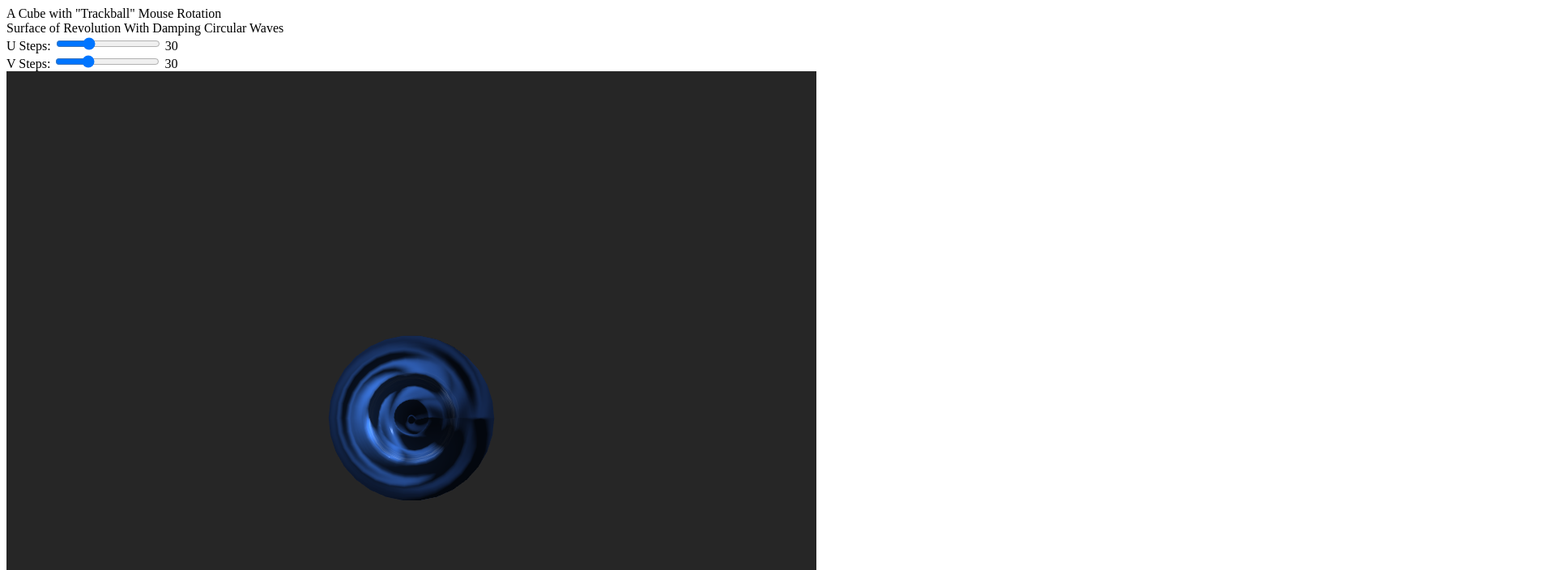
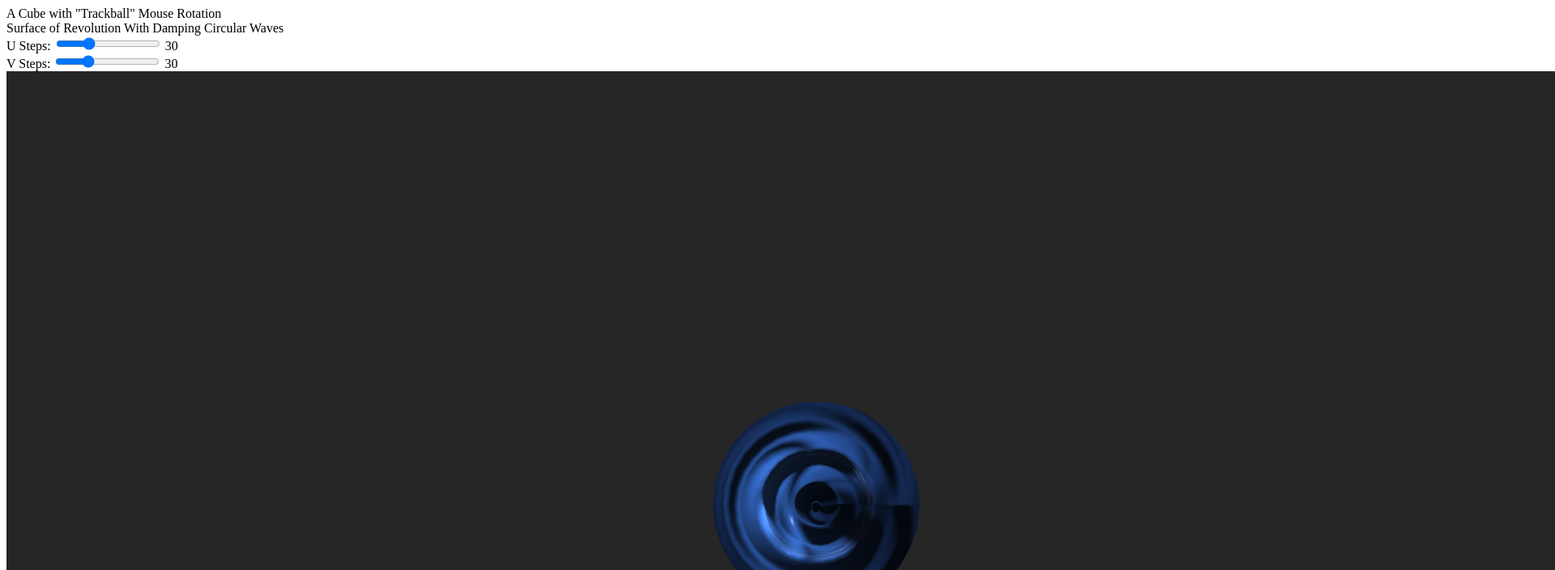
Before and after one commit to tarpetos/WebGL, a plain HTML site: page index.html in a window 1280 px wide. Shown: the top 704 px of the page at 81% size, 1920 px wide, since content can reach past the window. Drawn offline with Linux system fonts and the light colour scheme; animation ran at ten frames a second.

Commit message:
Complete CGW

```diff
--- a/index.html
+++ b/index.html
@@ -25,7 +25,7 @@
     </div>
 
     <div id="canvas-holder">
-        <canvas width="1000" height="800" id="webglcanvas"></canvas>
+        <canvas width="2000" height="1000" id="webglcanvas"></canvas>
     </div>
 </body>
 </html>
--- a/main.js
+++ b/main.js
@@ -5,6 +5,116 @@ let buffers;
 let programInfo;
 let textures;
 let then = 0;
+let texturePoint = { u: 0.5, v: 0.5 };
+let textureScale = 1.0;
+const POINT_MOVE_SPEED = 0.01;
+const SCALE_MIN = 0.5;
+const SCALE_MAX = 4.0;
+
+function initKeyboardControls() {
+    document.addEventListener("keydown", (event) => {
+        switch(event.key.toUpperCase()) {
+            case "W":
+                texturePoint.v = Math.max(0, texturePoint.v - POINT_MOVE_SPEED);
+                break;
+            case "S":
+                texturePoint.v = Math.min(1, texturePoint.v + POINT_MOVE_SPEED);
+                break;
+            case "A":
+                texturePoint.u = Math.max(0, texturePoint.u - POINT_MOVE_SPEED);
+                break;
+            case "D":
+                texturePoint.u = Math.min(1, texturePoint.u + POINT_MOVE_SPEED);
+                break;
+            case "Q":
+                textureScale = Math.max(SCALE_MIN, textureScale - 0.1);
+                break;
+            case "E":
+                textureScale = Math.min(SCALE_MAX, textureScale + 0.1);
+                break;
+        }
+        draw();
+    });
+}
+
+function loadTexture(gl, url) {
+    const texture = gl.createTexture();
+    gl.bindTexture(gl.TEXTURE_2D, texture);
+    const pixel = new Uint8Array([0, 0, 255, 255]);
+    gl.texImage2D(gl.TEXTURE_2D, 0, gl.RGBA, 1, 1, 0, gl.RGBA, gl.UNSIGNED_BYTE, pixel);
+
+    const image = new Image();
+    image.onload = function() {
+        gl.bindTexture(gl.TEXTURE_2D, texture);
+        gl.texImage2D(gl.TEXTURE_2D, 0, gl.RGBA, gl.RGBA, gl.UNSIGNED_BYTE, image);
+        gl.generateMipmap(gl.TEXTURE_2D);
+    };
+    image.src = url;
+    return texture;
+}
+
+function initTextures(gl) {
+    const textures = {
+        diffuse: loadTexture(gl, "Textures/diffuse.png"),
+        specular: loadTexture(gl, "Textures/specular.png"),
+        normal: loadTexture(gl, "Textures/normal.png")
+    };
+
+    Object.values(textures).forEach(texture => {
+        gl.bindTexture(gl.TEXTURE_2D, texture);
+        gl.texParameteri(gl.TEXTURE_2D, gl.TEXTURE_MIN_FILTER, gl.LINEAR_MIPMAP_LINEAR);
+        gl.texParameteri(gl.TEXTURE_2D, gl.TEXTURE_MAG_FILTER, gl.LINEAR);
+        gl.texParameteri(gl.TEXTURE_2D, gl.TEXTURE_WRAP_S, gl.REPEAT);
+        gl.texParameteri(gl.TEXTURE_2D, gl.TEXTURE_WRAP_T, gl.REPEAT);
+    });
+
+    return textures;
+}
+
+function CreateSurfaceData() {
+    const vertices = [];
+    const indices = [];
+    const texCoords = [];
+    const tangents = [];
+    const m = 6, b = 6, a = 4, n = 0.5, phi = 0;
+    const omega = m * Math.PI / b;
+    const uSteps = parseInt(document.getElementById("uStepsSlider").value);
+    const vSteps = parseInt(document.getElementById("vStepsSlider").value);
+    const MAX_U = Math.PI * 2;
+    const STEP_U = MAX_U / uSteps;
+    const STEP_R = b / vSteps;
+
+    for (let ri = 0; ri <= vSteps; ri++) {
+        const r = ri * STEP_R;
+        for (let ui = 0; ui <= uSteps; ui++) {
+            const u = ui * STEP_U;
+            const x = r * Math.cos(u);
+            const y = r * Math.sin(u);
+            const z = a * Math.exp(-n * r) * Math.sin(omega * r + phi);
+            const scaler = 0.3;
+            vertices.push(scaler * x, scaler * y, scaler * z);
+            texCoords.push(ui / uSteps, ri / vSteps);
+            const tangent = [-r * Math.sin(u), r * Math.cos(u), 0];
+            const len = Math.sqrt(tangent[0] * tangent[0] + tangent[1] * tangent[1] + tangent[2] * tangent[2]);
+            tangents.push(tangent[0]/len, tangent[1]/len, tangent[2]/len);
+
+            if (ri < vSteps && ui < uSteps) {
+                const currentRow = ri * (uSteps + 1);
+                const nextRow = (ri + 1) * (uSteps + 1);
+                indices.push(
+                    currentRow + ui,
+                    nextRow + ui,
+                    currentRow + ui + 1,
+                    currentRow + ui + 1,
+                    nextRow + ui,
+                    nextRow + ui + 1
+                );
+            }
+        }
+    }
+
+    return {vertices, indices, texCoords, tangents};
+}
 
 function calculateNormals(vertices, indices) {
     const normals = new Array(vertices.length).fill(0);
@@ -32,51 +142,6 @@ function calculateNormals(vertices, indices) {
         }
     }
     return normals;
-}
-
-function CreateSurfaceData() {
-    const vertices = [];
-    const indices = [];
-    const texCoords = [];
-    const tangents = [];
-    const m = 6, b = 6, a = 4, n = 0.5, phi = 0;
-    const omega = m * Math.PI / b;
-    const uSteps = parseInt(document.getElementById("uStepsSlider").value);
-    const vSteps = parseInt(document.getElementById("vStepsSlider").value);
-    const MAX_U = Math.PI * 2;
-    const STEP_U = MAX_U / uSteps;
-    const STEP_R = b / vSteps;
-
-    for (let ri = 0; ri <= vSteps; ri++) {
-        const r = ri * STEP_R;
-        for (let ui = 0; ui <= uSteps; ui++) {
-            const u = ui * STEP_U;
-            const x = r * Math.cos(u);
-            const y = r * Math.sin(u);
-            const z = a * Math.exp(-n * r) * Math.sin(omega * r + phi);
-            const scaler = 0.3;
-            vertices.push(scaler * x, scaler * y, scaler * z);
-            texCoords.push(ui / uSteps, ri / vSteps);
-            const tangent = [-r * Math.sin(u), r * Math.cos(u), 0];
-            const len = Math.sqrt(tangent[0] * tangent[0] + tangent[1] * tangent[1] + tangent[2] * tangent[2]);
-            tangents.push(tangent[0] / len, tangent[1] / len, tangent[2] / len);
-
-            if (ri < vSteps && ui < uSteps) {
-                const currentRow = ri * (uSteps + 1);
-                const nextRow = (ri + 1) * (uSteps + 1);
-                indices.push(
-                    currentRow + ui,
-                    nextRow + ui,
-                    currentRow + ui + 1,
-                    currentRow + ui + 1,
-                    nextRow + ui,
-                    nextRow + ui + 1
-                );
-            }
-        }
-    }
-
-    return {vertices, indices, texCoords, tangents};
 }
 
 function initBuffers(gl, surfaceData) {
@@ -111,18 +176,6 @@ function initBuffers(gl, surfaceData) {
     };
 }
 
-function createShader(gl, type, source) {
-    const shader = gl.createShader(type);
-    gl.shaderSource(shader, source);
-    gl.compileShader(shader);
-    if (!gl.getShaderParameter(shader, gl.COMPILE_STATUS)) {
-        console.error("Shader compilation error: " + gl.getShaderInfoLog(shader));
-        gl.deleteShader(shader);
-        return null;
-    }
-    return shader;
-}
-
 function initializeShaderProgram() {
     const vertexShader = createShader(gl, gl.VERTEX_SHADER, vertexShaderSource);
     const fragmentShader = createShader(gl, gl.FRAGMENT_SHADER, fragmentShaderSource);
@@ -151,8 +204,22 @@ function initializeShaderProgram() {
             diffuseMap: gl.getUniformLocation(program, "uDiffuseMap"),
             specularMap: gl.getUniformLocation(program, "uSpecularMap"),
             normalMap: gl.getUniformLocation(program, "uNormalMap"),
+            texturePoint: gl.getUniformLocation(program, "uTexturePoint"),
+            textureScale: gl.getUniformLocation(program, "uTextureScale"),
         },
     };
+}
+
+function createShader(gl, type, source) {
+    const shader = gl.createShader(type);
+    gl.shaderSource(shader, source);
+    gl.compileShader(shader);
+    if (!gl.getShaderParameter(shader, gl.COMPILE_STATUS)) {
+        console.error("Shader compilation error: " + gl.getShaderInfoLog(shader));
+        gl.deleteShader(shader);
+        return null;
+    }
+    return shader;
 }
 
 function draw() {
@@ -180,6 +247,9 @@ function draw() {
         2.0
     ];
     gl.uniform3fv(programInfo.uniformLocations.lightPosition, lightPosition);
+
+    gl.uniform2f(programInfo.uniformLocations.texturePoint, texturePoint.u, texturePoint.v);
+    gl.uniform1f(programInfo.uniformLocations.textureScale, textureScale);
 
     gl.activeTexture(gl.TEXTURE0);
     gl.bindTexture(gl.TEXTURE_2D, textures.diffuse);
@@ -228,41 +298,6 @@ function updateSurface() {
     draw();
 }
 
-function loadTexture(gl, url) {
-    const texture = gl.createTexture();
-    gl.bindTexture(gl.TEXTURE_2D, texture);
-
-    const pixel = new Uint8Array([0, 0, 255, 255]);
-    gl.texImage2D(gl.TEXTURE_2D, 0, gl.RGBA, 1, 1, 0, gl.RGBA, gl.UNSIGNED_BYTE, pixel);
-
-    const image = new Image();
-    image.onload = function () {
-        gl.bindTexture(gl.TEXTURE_2D, texture);
-        gl.texImage2D(gl.TEXTURE_2D, 0, gl.RGBA, gl.RGBA, gl.UNSIGNED_BYTE, image);
-        gl.generateMipmap(gl.TEXTURE_2D);
-    };
-    image.src = url;
-    return texture;
-}
-
-function initTextures(gl) {
-    const textures = {
-        diffuse: loadTexture(gl, "Textures/diffuse.png"),
-        specular: loadTexture(gl, "Textures/specular.png"),
-        normal: loadTexture(gl, "Textures/normal.png")
-    };
-
-    Object.values(textures).forEach(texture => {
-        gl.bindTexture(gl.TEXTURE_2D, texture);
-        gl.texParameteri(gl.TEXTURE_2D, gl.TEXTURE_MIN_FILTER, gl.LINEAR_MIPMAP_LINEAR);
-        gl.texParameteri(gl.TEXTURE_2D, gl.TEXTURE_MAG_FILTER, gl.LINEAR);
-        gl.texParameteri(gl.TEXTURE_2D, gl.TEXTURE_WRAP_S, gl.REPEAT);
-        gl.texParameteri(gl.TEXTURE_2D, gl.TEXTURE_WRAP_T, gl.REPEAT);
-    });
-
-    return textures;
-}
-
 function init() {
     try {
         let canvas = document.getElementById("webglcanvas");
@@ -281,6 +316,7 @@ function init() {
         gl.clearColor(0.0, 0.0, 0.0, 1.0);
         gl.enable(gl.DEPTH_TEST);
 
+        initKeyboardControls();
         rotator = new TrackballRotator(gl.canvas, draw, 15);
         requestAnimationFrame(animate);
 
--- a/shader.js
+++ b/shader.js
@@ -7,6 +7,8 @@ const vertexShaderSource = `
     uniform mat4 uModelViewMatrix;
     uniform mat4 uProjectionMatrix;
     uniform vec3 uLightPosition;
+    uniform vec2 uTexturePoint;
+    uniform float uTextureScale;
 
     varying vec3 vNormal;
     varying vec3 vTangent;
@@ -19,6 +21,10 @@ const vertexShaderSource = `
         vec4 vertexPosition = uModelViewMatrix * vec4(aVertexPosition, 1.0);
         gl_Position = uProjectionMatrix * vertexPosition;
 
+        vec2 centered = aTextureCoord - uTexturePoint;
+        vec2 scaled = centered * uTextureScale;
+        vTextureCoord = scaled + uTexturePoint;
+
         vNormal = normalize(mat3(uModelViewMatrix) * aVertexNormal);
         vTangent = normalize(mat3(uModelViewMatrix) * aVertexTangent);
 
@@ -26,7 +32,6 @@ const vertexShaderSource = `
         vec3 bitangent = cross(vNormal, vTangent);
 
         vPosition = vertexPosition.xyz;
-        vTextureCoord = aTextureCoord;
         vLightPos = (uModelViewMatrix * vec4(uLightPosition, 1.0)).xyz;
         vViewPos = -vPosition;
     }
@@ -65,7 +70,6 @@ const fragmentShaderSource = `
         vec3 reflectDir = reflect(-lightDir, normal);
 
         vec3 ambient = vec3(0.2) * diffuseColor.rgb;
-
         float diff = max(dot(normal, lightDir), 0.0);
         vec3 diffuse = diff * diffuseColor.rgb;
 
@@ -73,7 +77,6 @@ const fragmentShaderSource = `
         vec3 specular = spec * specularColor.rgb;
 
         vec3 finalColor = ambient + diffuse + specular;
-
         gl_FragColor = vec4(finalColor, 1.0);
     }
 `;
```
